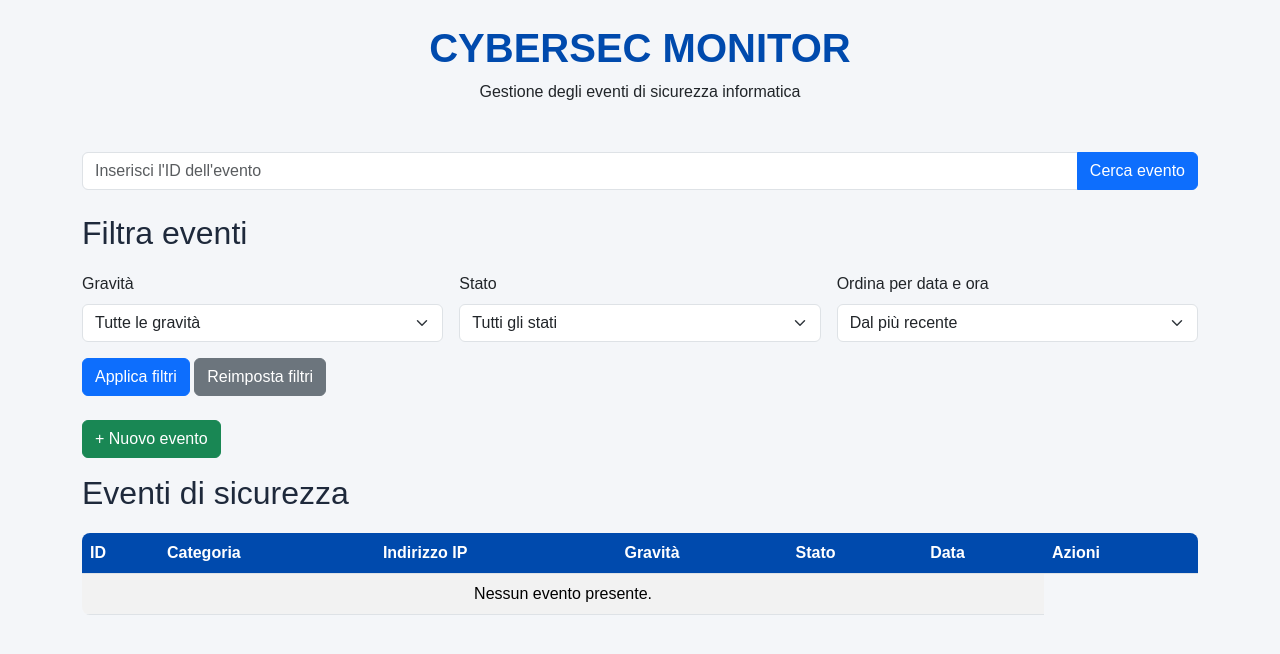
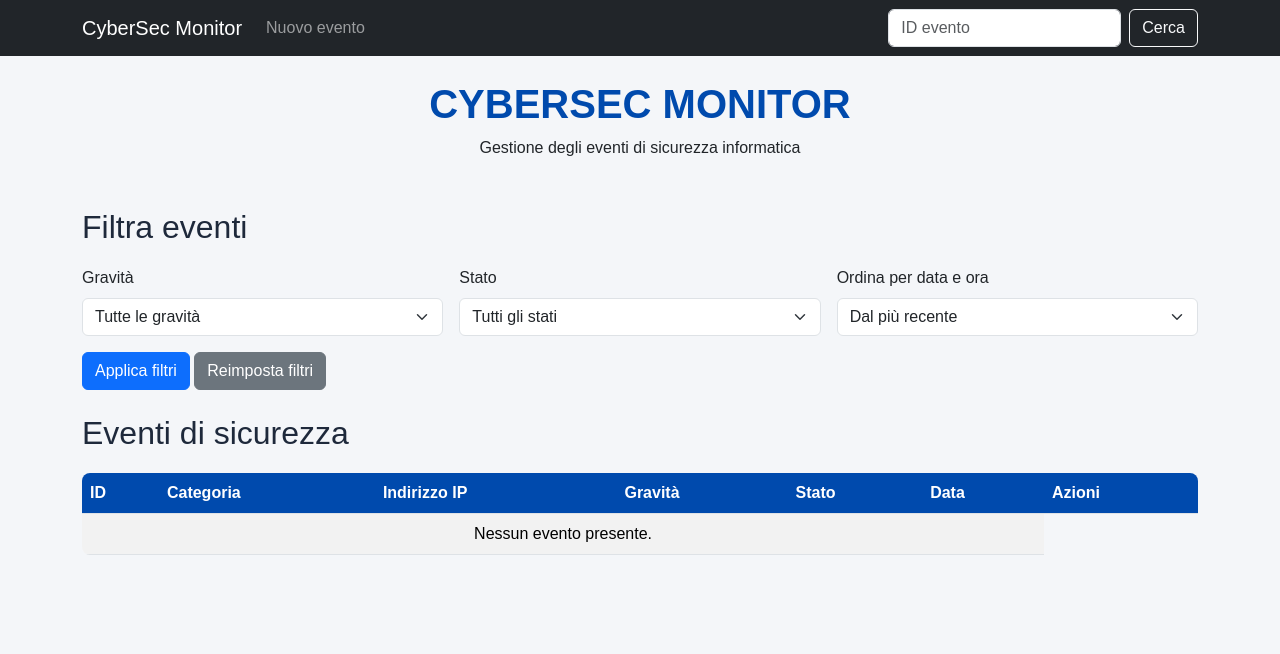
Before and after one commit to MarcoFilannino2004/CS-Monitor, a Flask app: page / in a window 1280 px wide. Shown: the top 654 px of the page. Run offline with Flask 3, Linux system fonts and the light colour scheme; data that the repository does not hold is empty.

Commit message:
modifiche generali sulla parte visiva

```diff
--- a/templates/eventi.html
+++ b/templates/eventi.html
@@ -12,22 +12,39 @@
 
 <body>
 
+    <nav class="navbar navbar-expand-lg navbar-dark bg-dark">
+        <div class="container">
+
+            <a class="navbar-brand" href="{{ url_for('home') }}">CyberSec Monitor</a>
+
+            <button class="navbar-toggler" type="button" data-bs-toggle="collapse" data-bs-target="#navbarMenu">
+                <span class="navbar-toggler-icon"></span>
+            </button>
+
+            <div class="collapse navbar-collapse" id="navbarMenu">
+
+                <ul class="navbar-nav me-auto">
+
+                    <li class="nav-item">
+                        <a class="nav-link" href="{{ url_for('nuovoEvento') }}">Nuovo evento</a>
+                    </li>
+                </ul>
+
+                <form action="{{ url_for('ricercaEvento') }}" method="GET" class="d-flex">
+                    <input class="form-control me-2" type="number" name="id_evento" min="1" placeholder="ID evento" required>
+                    <button class="btn btn-outline-light" type="submit">Cerca</button>
+                </form>
+
+            </div>
+        </div>
+    </nav>
+
     <header class="container text-center mt-4">
         <h1>CYBERSEC MONITOR</h1>
         <p>Gestione degli eventi di sicurezza informatica</p>
     </header>
 
     <main class="container mt-5">
-
-        <form action="{{ url_for('ricercaEvento') }}" method="GET" class="mb-4">
-
-            <div class="input-group">
-                <input type="number" class="form-control" name="id_evento" placeholder="Inserisci l'ID dell'evento" min="1" required>
-
-                <button type="submit" class="btn btn-primary">Cerca evento</button>
-            </div>
-
-        </form>
 
         <section class="mb-4">
 
@@ -89,11 +106,6 @@
         </section>
 
 
-
-        <a href="{{ url_for('nuovoEvento') }}" class="btn btn-success mb-3">
-            + Nuovo evento
-        </a>
-
         <h2>Eventi di sicurezza</h2>
 
         <div class="table-responsive">
@@ -138,5 +150,6 @@
 
     </main>
 
+    <script src="https://cdn.jsdelivr.net/npm/bootstrap@5.3.8/dist/js/bootstrap.bundle.min.js"></script>
 </body>
 </html>
```
